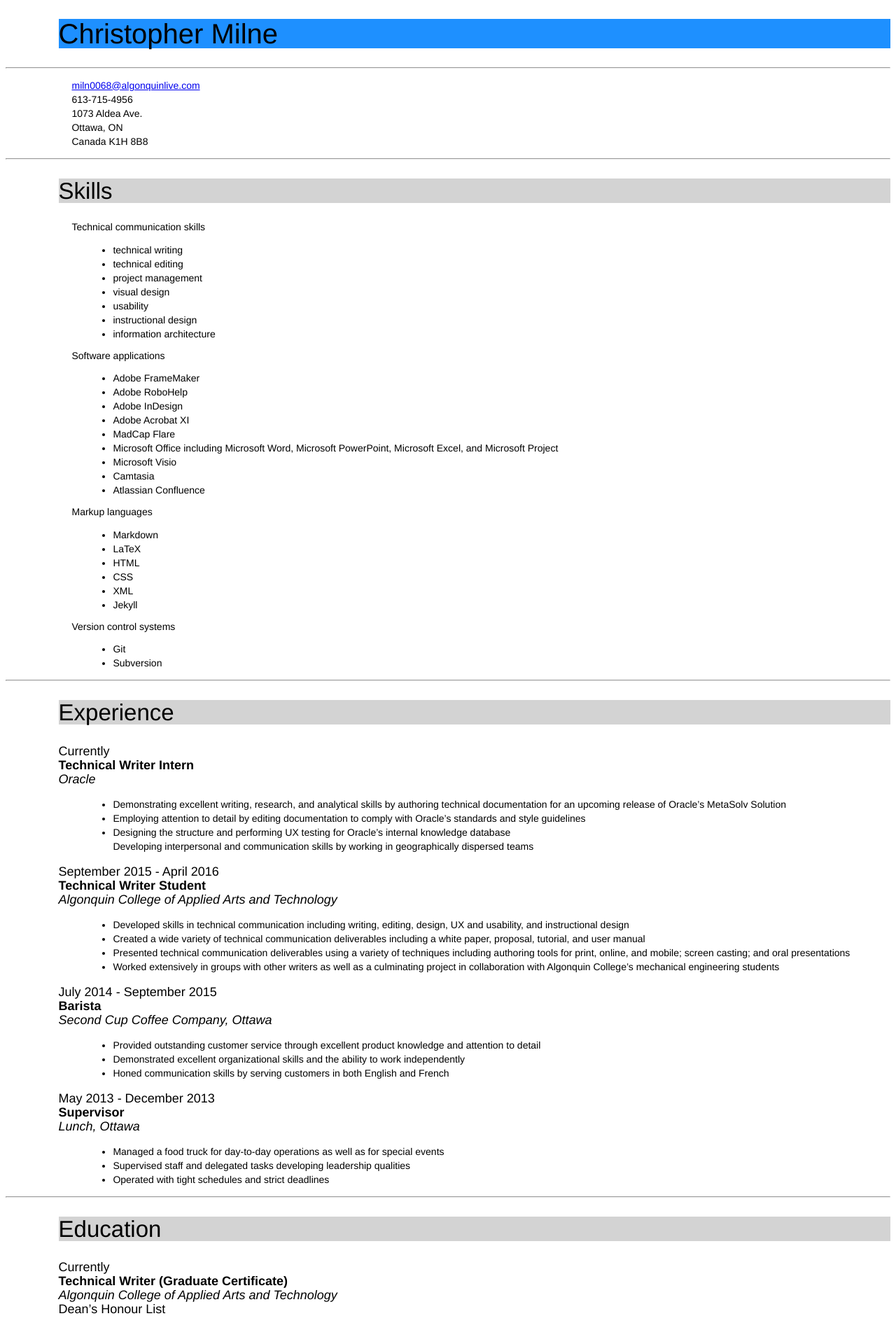
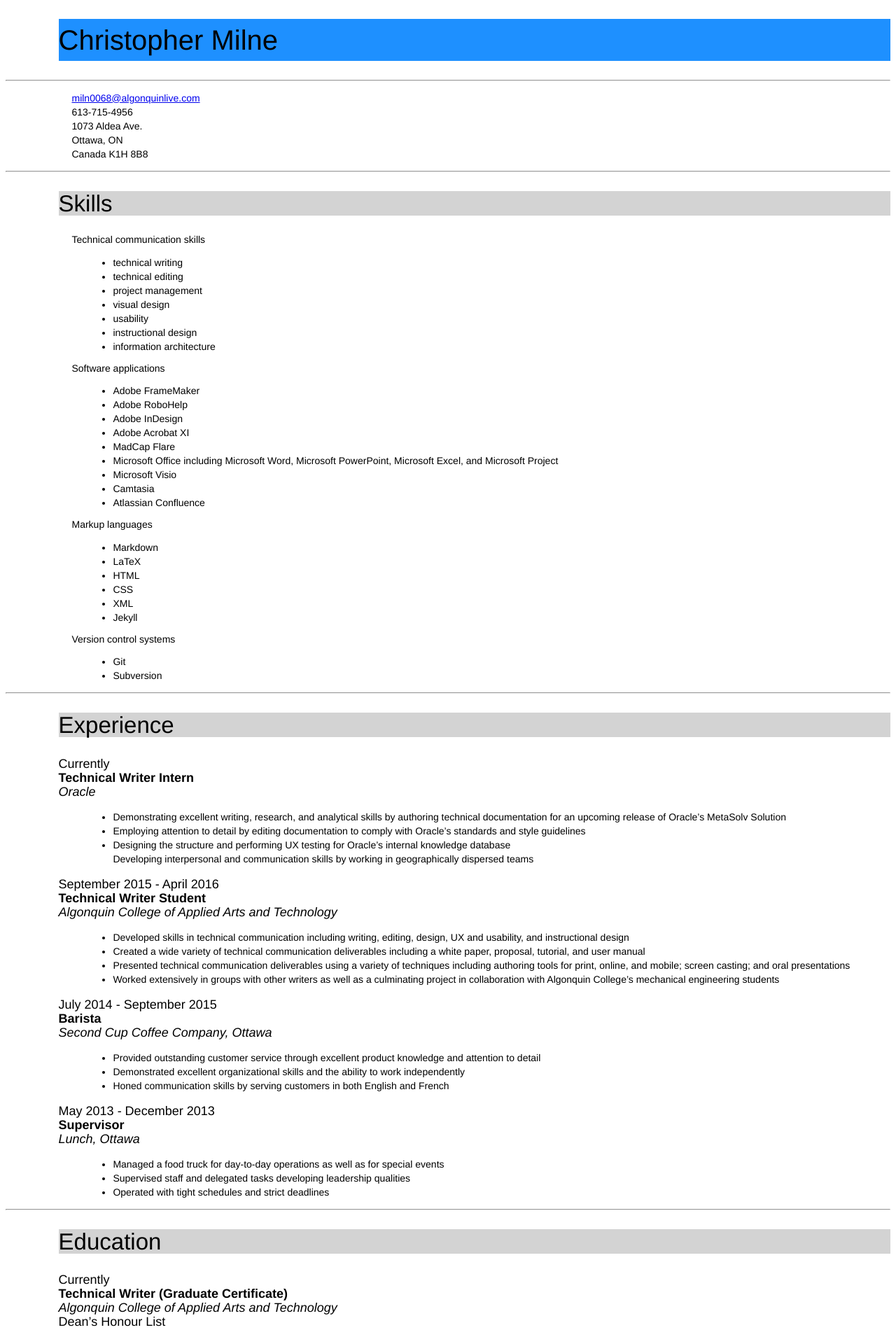
Before and after one commit to chris-milne/chris-milne.github.io, a Jekyll site: the page built from index.html, in a window 1280 px wide. Shown: the top 1920 px of the page at 70% size. Built offline with Jekyll 4.4.1, drawn with Linux system fonts in a browser that asks for light colours.

Commit message:
Update main.css

```diff
--- a/css/main.css
+++ b/css/main.css
@@ -4,7 +4,7 @@ h1 {
 	font-style: normal;
 	font-variant: normal;
 	font-weight: 200;
-	line-height: 42px;
+	line-height: 60px;
 	margin-left: 2cm;
 	marging-right: 3cm;
 	background-color: #1e90ff;
```
